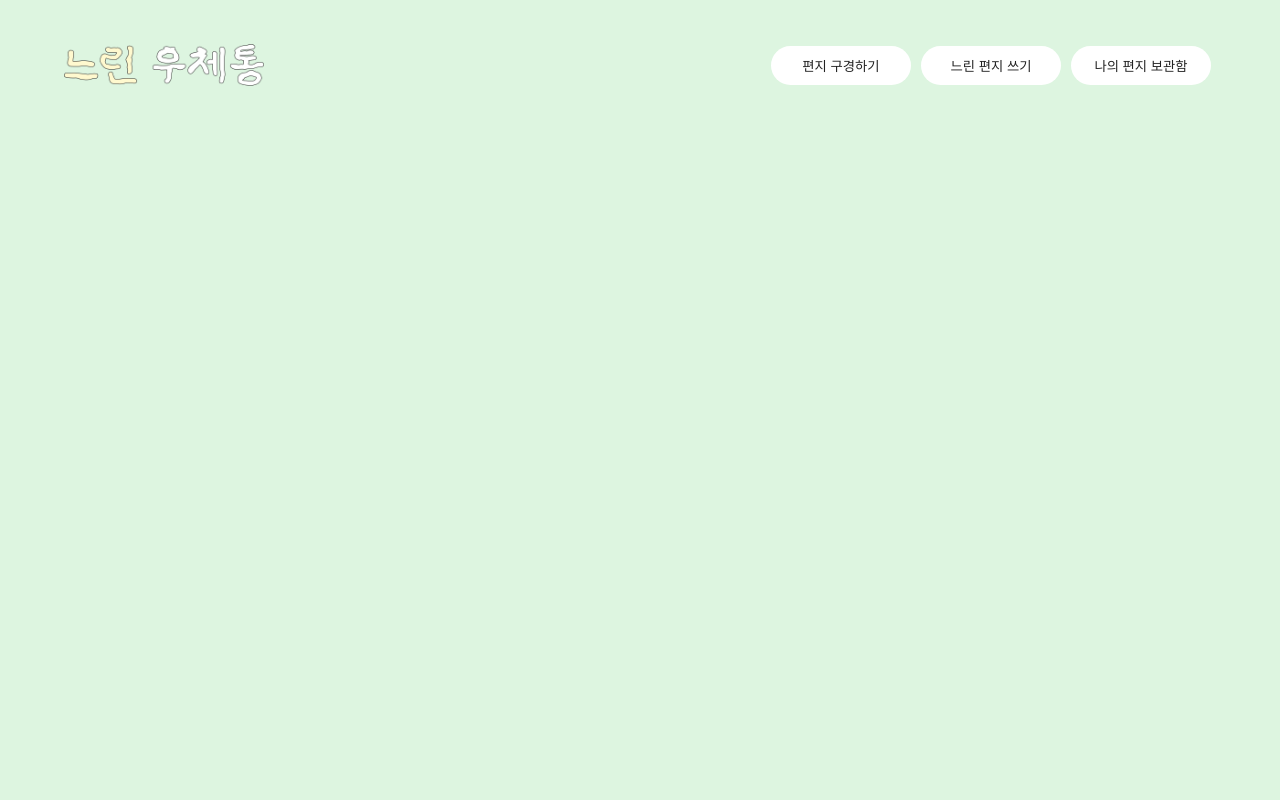
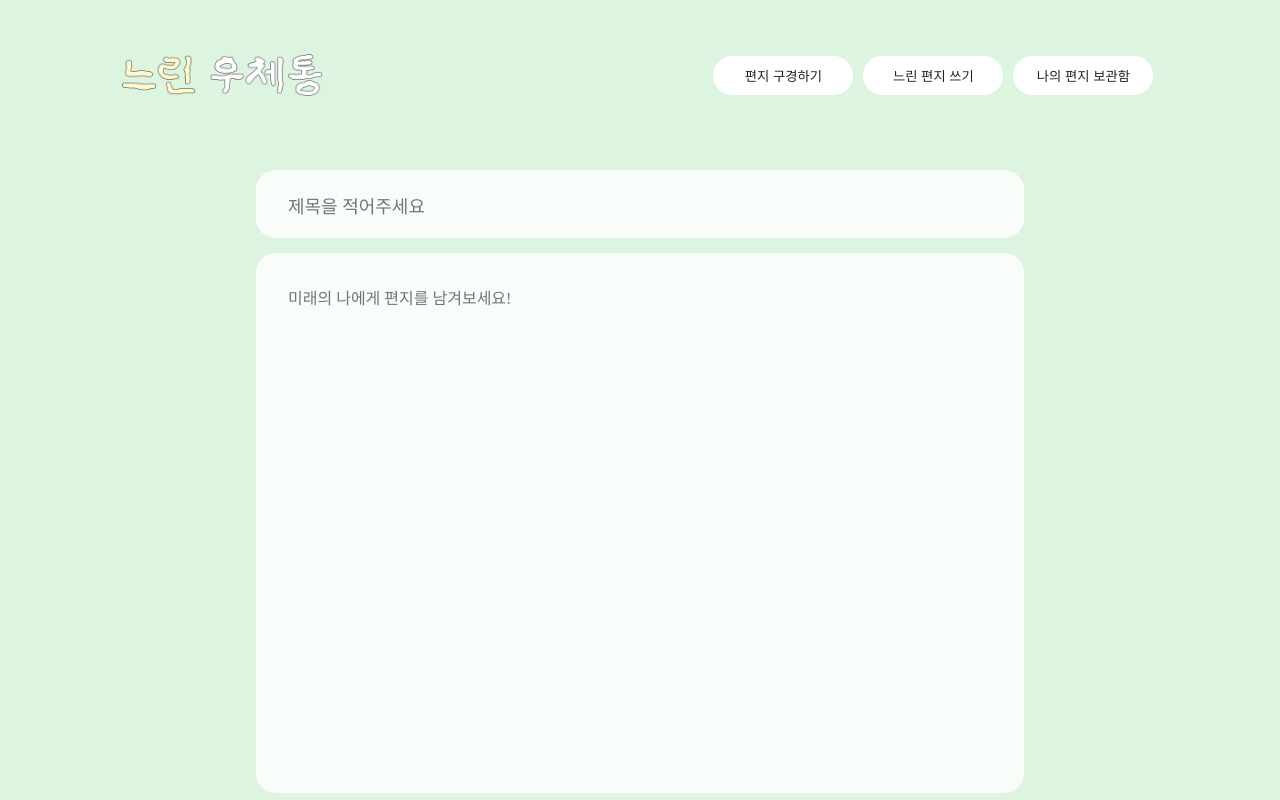
Before and after one commit to pknu-wap/2025_1_WEB_2, a React (Create React App) app in the folder client/: page /create in a window 1280 px wide. Built offline with nearby package versions, Linux system fonts and the light colour scheme; a web font is replaced by a local one.

Commit message:
feature : 편지 입력창 및 헤더 너비 변경

```diff
--- a/client/src/App.js
+++ b/client/src/App.js
@@ -1,25 +1,9 @@
-import logo from './logo.svg';
-import './App.css';
+import logo from "./logo.svg";
+import "./App.css";
+import Router from "./components/app/Router";
 
 function App() {
-  return (
-    <div className="App">
-      <header className="App-header">
-        <img src={logo} className="App-logo" alt="logo" />
-        <p>
-          Edit <code>src/App.js</code> and save to reload.
-        </p>
-        <a
-          className="App-link"
-          href="https://reactjs.org"
-          target="_blank"
-          rel="noopener noreferrer"
-        >
-          Learn React
-        </a>
-      </header>
-    </div>
-  );
+  return <Router />;
 }
 
 export default App;
--- a/client/src/assets/Header.module.css
+++ b/client/src/assets/Header.module.css
@@ -8,9 +8,10 @@
 
 /* 헤더 스타일 */
 .header {
-    width: 100%;
+    width: 90%;
     height: 70px;
-    margin-top: 30px;
+
+    margin: 40px auto 0 auto;
     font-family: 'Pretendard-Regular';
     position: fixed;
     top: 0; /* 화면 상단에 고정 */
--- a/client/src/assets/LetterCreate/LetterCreatePage.module.css
+++ b/client/src/assets/LetterCreate/LetterCreatePage.module.css
@@ -1,4 +1,10 @@
+.create_page {
+    margin: 170px auto 0 auto; /* 위쪽 150px, 좌우 자동 정렬 */
+    width: 100%;
+}
 .letter_form{
+    width: 60%;
+    margin: 0 auto;
 }
 
 .letter_title_form{
@@ -12,7 +18,7 @@
 .letter_content_form{
     background-color: rgba(255,255,255, 0.8);
     border-radius: 20px;
-    height: 450px;
+    height: 500px;
     /* 위쪽 오른쪽 아래쪽 왼쪽 */
     padding: 30px 30px 10px 30px;
     margin-top: 15px;
--- a/client/src/components/Header.js
+++ b/client/src/components/Header.js
@@ -1,5 +1,7 @@
 import styles from "../assets/Header.module.css";
 import logo from "../assets/logo.png";
+
+// 나중에 onClick 메소드 적용해야함.
 
 const Header = ({}) => {
   return (
--- a/client/src/components/app/Router.js
+++ b/client/src/components/app/Router.js
@@ -8,8 +8,8 @@ const Router = () => {
       <Routes>
         {/* 아래는 임의의 Route */}
         <Route path="/create" element={<LetterCreatePage />} />
-        <Route path="/mypage" element={<MyPage />} />
-        <Route path="/view" element={<LetterViewPage />} />
+        {/* <Route path="/mypage" element={<MyPage />} />
+        <Route path="/view" element={<LetterViewPage />} /> */}
       </Routes>
     </BrowserRouter>
   );
--- a/client/src/index.js
+++ b/client/src/index.js
@@ -13,6 +13,7 @@ const root = ReactDOM.createRoot(document.getElementById("root"));
 root.render(
   <React.StrictMode>
     <Header />
+    <App />
   </React.StrictMode>
 );
 
--- a/client/src/pages/LetterCreatePage.js
+++ b/client/src/pages/LetterCreatePage.js
@@ -4,6 +4,7 @@ import styles from "../assets/LetterCreate/LetterCreatePage.module.css";
 
 const LetterCreatePage = ({}) => {
   return (
+    <div className={styles.create_page}>
       <div className={styles.letter_form}>
         <div className={styles.letter_title_form}>
           <LetterInputForm placeholderName={"제목을 적어주세요"} />
@@ -15,6 +16,7 @@ const LetterCreatePage = ({}) => {
           />
         </div>
       </div>
+    </div>
   );
 };
 
```
Lines whose indentation alone changed are shown as unchanged.
